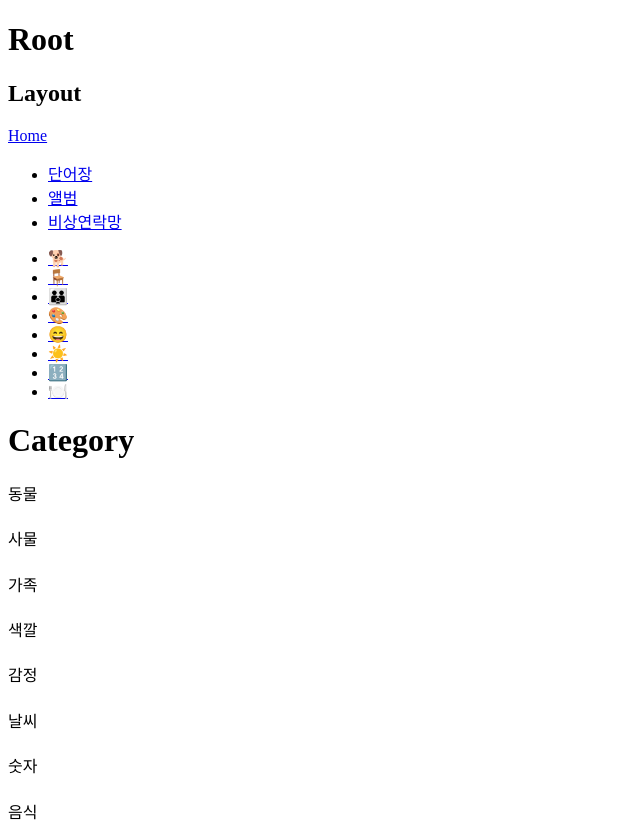
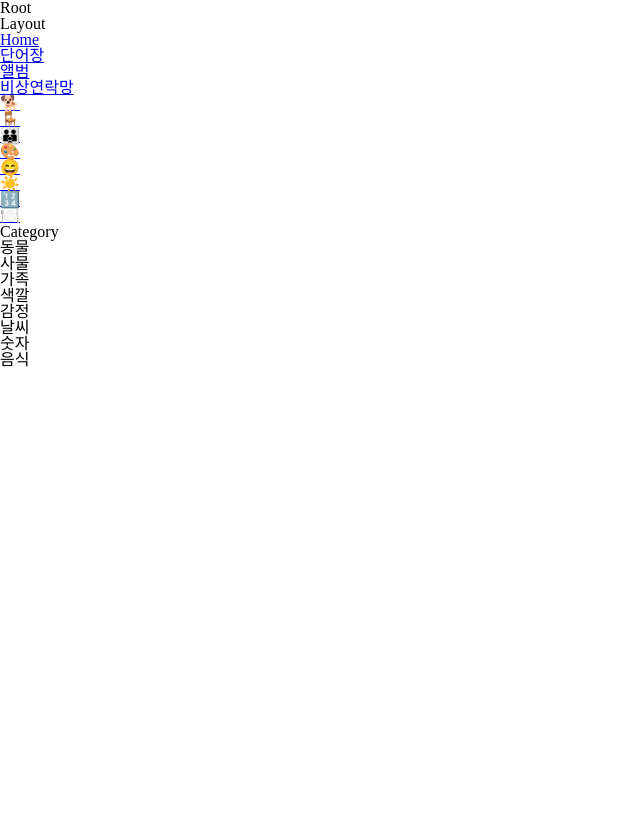
Before and after one commit to FEhyoeun/teoSprint, a React (Vite) app: page /category in a window 1280 px wide. Shown: the whole page, without its empty margins (0-640 px from the left). After the commit the page ends 800 px from the top, so only its background shows below. Built offline with nearby package versions, Linux system fonts and the light colour scheme.

Commit message:
Global CSS 적용 (CSS 초기화)

```diff
--- /dev/null
+++ b/src/GlobalCSS.tsx
@@ -0,0 +1,134 @@
+import { Global, css } from '@emotion/react';
+
+export default function GlobalCSS() {
+  return (
+    <Global
+      styles={css`
+        html,
+        body,
+        div,
+        span,
+        applet,
+        object,
+        iframe,
+        h1,
+        h2,
+        h3,
+        h4,
+        h5,
+        h6,
+        p,
+        blockquote,
+        pre,
+        a,
+        abbr,
+        acronym,
+        address,
+        big,
+        cite,
+        code,
+        del,
+        dfn,
+        em,
+        img,
+        ins,
+        kbd,
+        q,
+        s,
+        samp,
+        small,
+        strike,
+        strong,
+        sub,
+        sup,
+        tt,
+        var,
+        b,
+        u,
+        i,
+        center,
+        dl,
+        dt,
+        dd,
+        ol,
+        ul,
+        li,
+        fieldset,
+        form,
+        label,
+        legend,
+        table,
+        caption,
+        tbody,
+        tfoot,
+        thead,
+        tr,
+        th,
+        td,
+        article,
+        aside,
+        canvas,
+        details,
+        embed,
+        figure,
+        figcaption,
+        footer,
+        header,
+        hgroup,
+        menu,
+        nav,
+        output,
+        ruby,
+        section,
+        summary,
+        time,
+        mark,
+        audio,
+        video {
+          margin: 0;
+          padding: 0;
+          border: 0;
+          font-size: 100%;
+          font: inherit;
+          vertical-align: baseline;
+        }
+        /* HTML5 display-role reset for older browsers */
+        article,
+        aside,
+        details,
+        figcaption,
+        figure,
+        footer,
+        header,
+        hgroup,
+        menu,
+        nav,
+        section {
+          display: block;
+        }
+        body {
+          line-height: 1;
+        }
+        ol,
+        ul {
+          list-style: none;
+        }
+        blockquote,
+        q {
+          quotes: none;
+        }
+        blockquote:before,
+        blockquote:after,
+        q:before,
+        q:after {
+          content: '';
+          content: none;
+        }
+        table {
+          border-collapse: collapse;
+          border-spacing: 0;
+        }
+      `}
+    />
+  );
+}
--- a/src/main.tsx
+++ b/src/main.tsx
@@ -2,9 +2,11 @@
 import ReactDOM from 'react-dom/client';
 import { RouterProvider } from 'react-router-dom';
 import { router } from './routes';
+import GlobalCSS from './GlobalCSS';
 
 ReactDOM.createRoot(document.getElementById('root')!).render(
   <React.StrictMode>
     <RouterProvider router={router} />
+    <GlobalCSS />
   </React.StrictMode>,
 );
```
